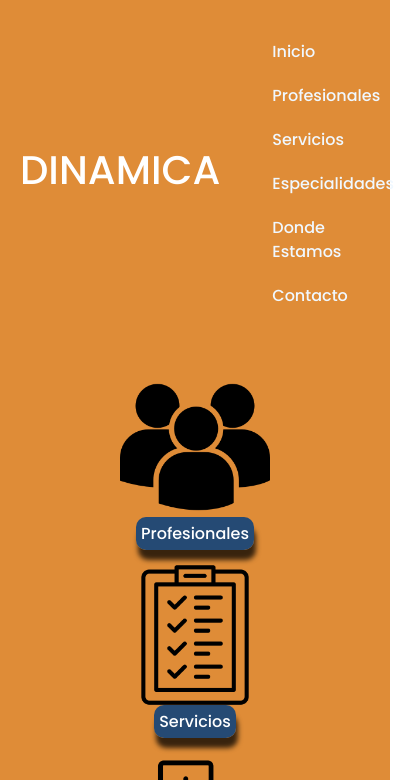
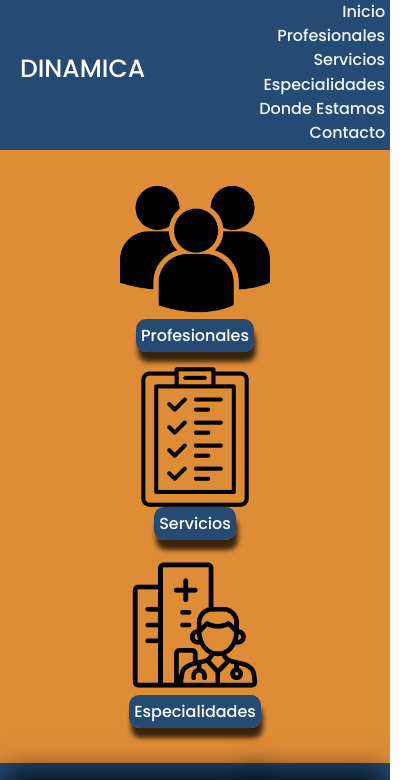
Before and after one commit to alejandrogil8702/Proyecto-Dinamica, a plain HTML site: page index.html in a window 390 px wide. Shown: the top 780 px of the page, 414 px wide, since content can reach past the window. Drawn offline with nearby package versions, Linux system fonts and the light colour scheme.

Commit message:
mejoras en css

```diff
--- a/css/style.css
+++ b/css/style.css
@@ -10,7 +10,9 @@
 
 body {
     font-family: "poppins", sans-serif;
+    overflow-x: hidden;
 }
+
 
 /*-------------------------RESET----------------*/
 
@@ -24,7 +26,6 @@ body {
 
 header {
     background-color: #df8c37;
-    padding: 20px;
     position: sticky;
     top: 0%;
     /* flexbox */
@@ -32,6 +33,7 @@ header {
     justify-content: space-between;
     align-items: center;
     z-index: 10;
+    height: 150px;
 }
 
 
@@ -41,17 +43,27 @@ header h1 {
     font-family: 'Poppins', sans-serif;
     font-weight: 500;
     text-align: left;
+    padding-left: 20px;
+}
+
+header nav {
+    width: 80%;
+    display: flex;
+    justify-content: right;
 }
 
 header nav ul {
     list-style: none;
     /* flexbox */
     display: flex;
-    justify-content: center;
+    justify-content: space-between;
+    width: 80%;
+    padding-right: 2%;
 }
 
 header nav ul li {
-    margin: 20px;
+    text-align: right;
+    padding-inline: 5;
 }
 
 header nav ul li a {
@@ -64,6 +76,8 @@ header nav ul li a:hover {
     font-weight: bold;
 }
 
+
+
 /*-------------------MAIN-------------------*/
 
 /*-------------------INDEX-------------------*/
@@ -74,7 +88,7 @@ main {
 
 .hero {
     width: 100%;
-    height: calc(100vh - 130px);
+    height:100vh;
     background-image: url(../img/dinamica-fondo.jpg);
     background-position: center;
     background-size: cover;
@@ -352,26 +366,38 @@ footer img {
 
 @media screen and (max-width: 1058px) {
     header {
-        background-color: #df8c37;
-        padding: 20px;
+        background-color:#254a74;
         position: sticky;
         top: 0%;
         display: flex;
         justify-content: space-between;
         align-items: center;
-        padding: 20px;
+        height: 150px;
+        border-bottom: #254a74 solid 5px;
     }
 
+    header h1 {
+        display: flex;
+        align-items: center;
+    }
+
+    header nav {
+        height: 100%;
+
+    }
 
     header nav ul {
+        height: 100%;
         list-style: none;
         display: flex;
         flex-direction: column;
+        align-items: end;
     }
 
-    header nav ul {
-        display: list-item;
+    header nav ul li{
+        width: 100%;
     }
+
 
     .hero {
         display: none;
@@ -436,6 +462,8 @@ footer img {
     }
 }
 
+
+
 @media screen and (max-width: 979px) {
     .grid-galeria {
         width: 100%;
@@ -455,4 +483,8 @@ footer img {
         justify-content: center;
         align-items: center;
     }
+
+    header h1 {
+        font-size:25px;
+    }
 }
--- a/index.html
+++ b/index.html
@@ -16,7 +16,7 @@
 <body>
     <header>
         <h1>DINAMICA</h1>
-        <nav>
+            <nav>
             <!--listas desordenadas-->
             <ul>
                 <!--Enlaces Relativos-->
@@ -34,7 +34,7 @@
         </nav>
         <!--Enlaces Absolutos (para ir a otro sitio sin salir del nuestro -->
 
-    </header>
+        </header>
     <main>
         <section class="hero">
             <div class="introduccion">
@@ -102,13 +102,13 @@
                 </div>
                 <div class="carousel-inner">
                     <div class="carousel-item active">
+                        <img src="./img/mutual1.jpg" class="d-block w-100" alt="...">
+                    </div>
+                    <div class="carousel-item">
                         <img src="./img/dinámica_Presentación-43-carousel.jpg" class="d-block w-100" alt="...">
                     </div>
                     <div class="carousel-item">
-                        <img src="./img/dinámica_presentación-carousel.jpg" class="d-block w-100" alt="...">
-                    </div>
-                    <div class="carousel-item">
-                        <img src="./img/dinámica-46-carousel3.jpg" class="d-block w-100" alt="...">
+                        <img src="./img/mutual2.jpg" class="d-block w-100" alt="...">
                     </div>
                 </div>
                 <button class="carousel-control-prev" type="button" data-bs-target="#carouselExampleIndicators"
@@ -126,20 +126,23 @@
 
     </main>
     <div class="position">
-        <img src="./img/logo-whatsapp-color.png" alt="">
+        <a href="https://api.whatsapp.com/send?phone=5493585160705&text=%C2%A1Hola! Estoy interesado en tus servicios%20" target="_blank">
+            <img src="./img/logo-whatsapp-color.png" alt="">
+        </a>
+
     </div>
 
     <footer>
-        <img src="../img/logo-sinfondo.png" alt="">
+        <img src="./img/logo-sinfondo.png" alt="">
         <div class="informacion">
             <h4>Dinamica Centro Integral De Rehabilitacion</h4>
             <p>Alberdi 1356 Rio IV </p>
             <p>3585160705</p>
         </div>
         <div class="redes">
-            <a href="https://www.facebook.com/" target="_blank">
+            <a href="https://www.facebook.com/dinamicarehabilitacionok" target="_blank">
                 <img src="./img/logo-facebook.png" alt="Logo Facebook"></a>
-            <a href="https://www.instagram.com/" target="_blank">
+            <a href="https://www.instagram.com/dinamica_rehabilitacion/" target="_blank">
                 <img src="./img/logo-instagram.png" alt="Logo Instagram"></a>
         </div>
     </footer>
```
Also changed, not shown: pages/contacto.html (+1 -0 lines), pages/dondeestamos.html (+1 -0 lines), pages/especialidades.html (+4 -2 lines), pages/profesionales.html (+1 -0 lines), pages/servicios.html (+1 -0 lines), img/mutual1.jpg (added), img/mutual2.jpg (added), img/nutricion-foto.jpg (deleted), 1 other file.
